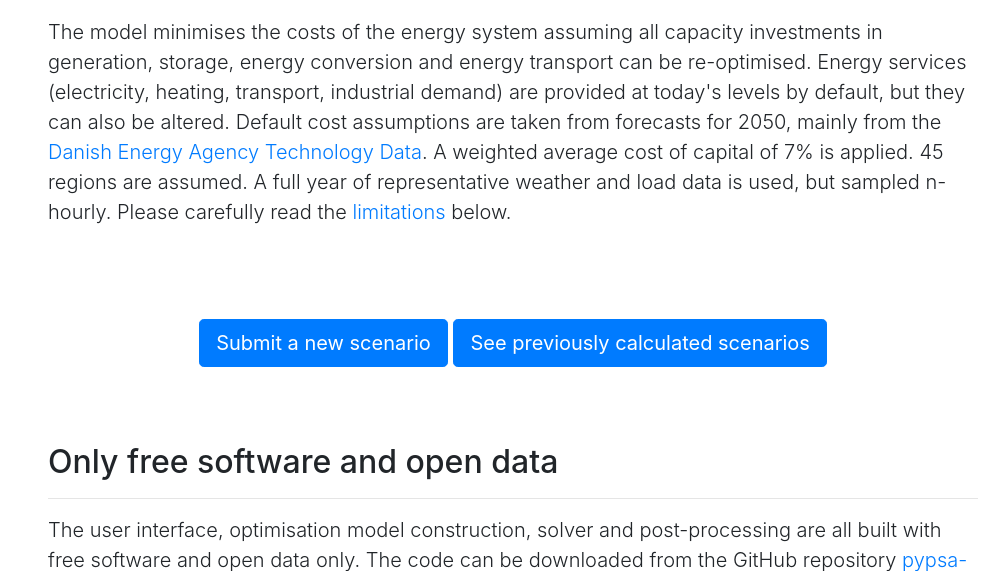
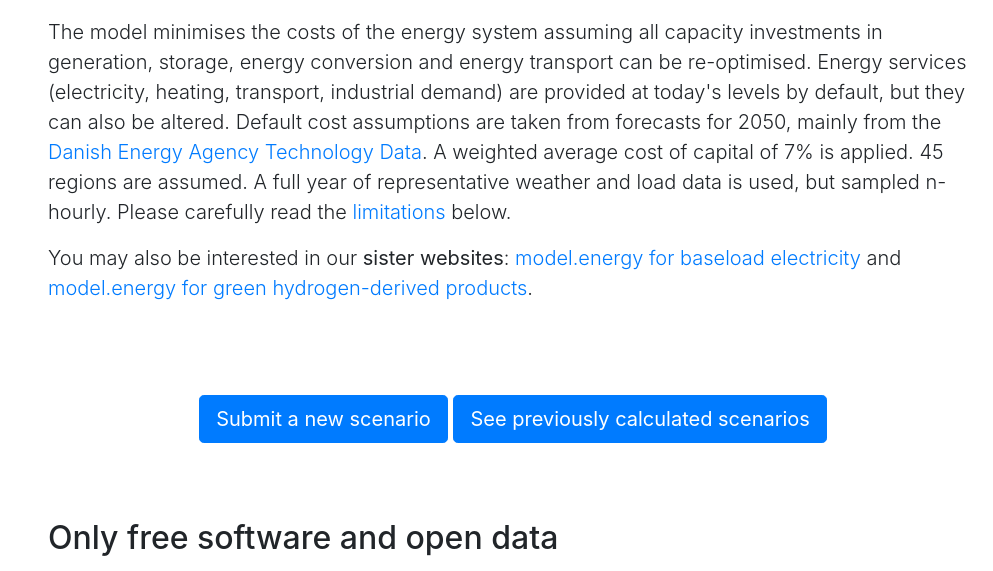
Before and after one commit to PyPSA/pypsa-server, a Flask app: page / in a window 1280 px wide. Shown: the part 422-993 px from the top of the page, without its empty margins (287-1280 px from the left). Run offline with Flask 2, Linux system fonts and the light colour scheme; parts of the project's set-up code (start-up, migrations or seed data) failed here and were passed over; some libraries are stand-ins or nearby versions.

Commit message:
add link to sister model.energy websites

```diff
--- a/templates/index.html
+++ b/templates/index.html
@@ -33,6 +33,7 @@
     <p>This interface allows you to run custom optimisations for a sector-coupled model of the European energy system, <a href="https://github.com/PyPSA/pypsa-eur-sec">PyPSA-Eur-Sec</a>. You can, for example, explore different scenarios to reach net-zero carbon dioxide emissions across electricity, heating, transport and industry. There are more details and context on the underlying model in a <a href="https://nworbmot.org/energy/brown-empe.pdf">slide deck from October 2021</a>.</p>
 
     <p>The model minimises the costs of the energy system assuming all capacity investments in generation, storage, energy conversion and energy transport can be re-optimised. Energy services (electricity, heating, transport, industrial demand) are provided at today's levels by default, but they can also be altered. Default cost assumptions are taken from forecasts for 2050, mainly from the <a href="https://ens.dk/en/our-services/projections-and-models/technology-data">Danish Energy Agency Technology Data</a>. A weighted average cost of capital of 7% is applied. 45 regions are assumed. A full year of representative weather and load data is used, but sampled n-hourly. Please carefully read the <a href="#limitations">limitations</a> below.</p>
+	      <p>You may also be interested in our <b>sister websites</b>: <a href="https://model.energy/">model.energy for baseload electricity</a> and <a href="https://model.energy/products/">model.energy for green hydrogen-derived products</a>.</p>
 
     <br></br>
     <p>
```
